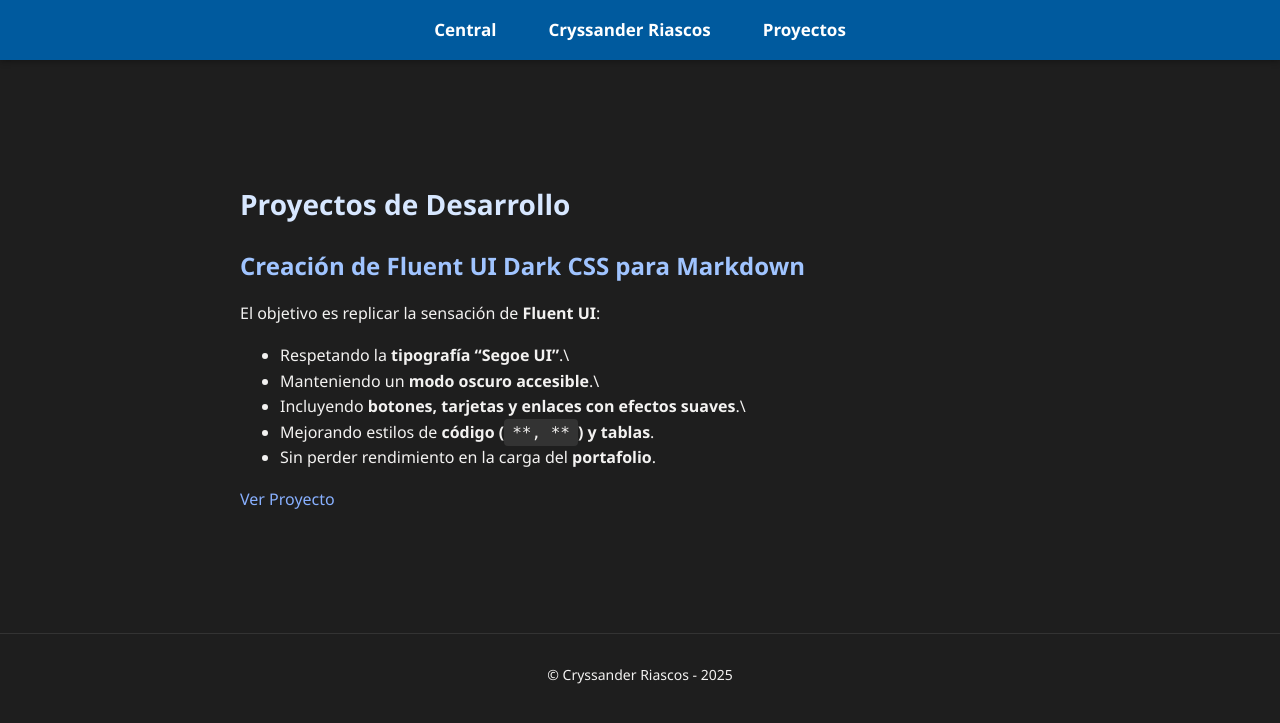
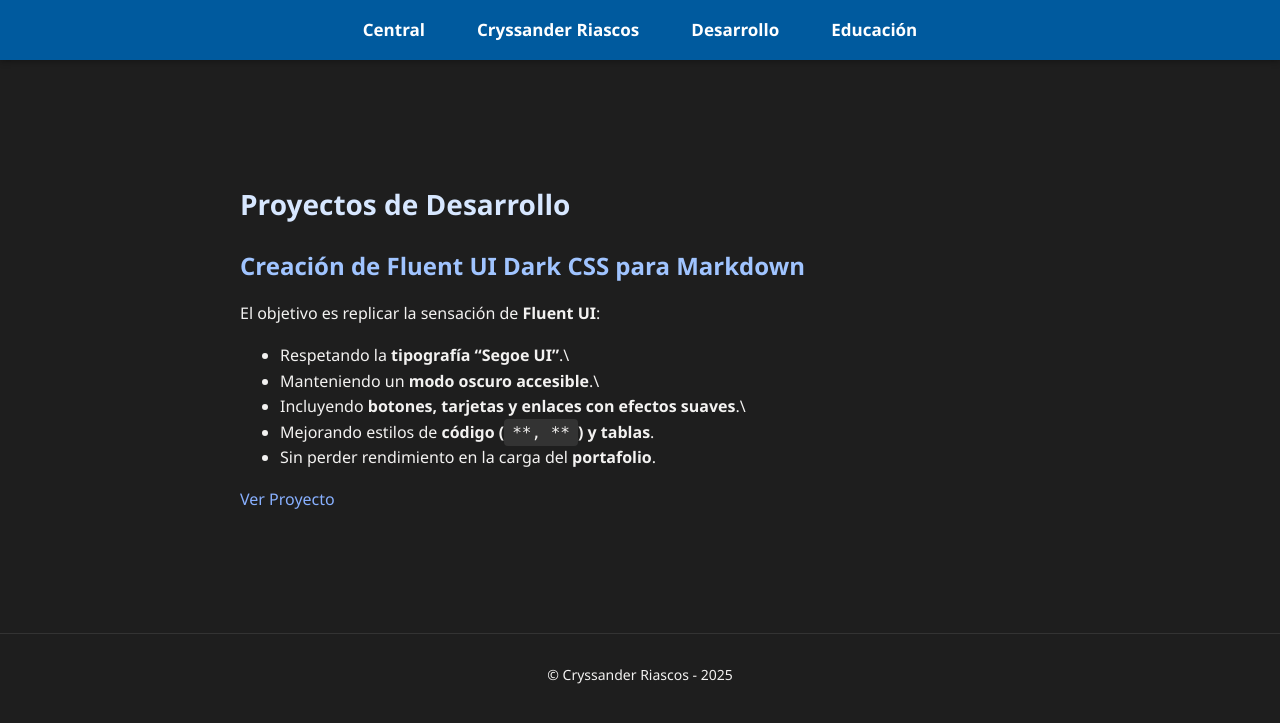
Before and after one commit to rlaricorcontinental/grupo8nrc23730, a Jekyll site: the page built from TM638231/development.md, in a window 1280 px wide. Shown: the top 723 px of the page. Built offline with Jekyll 4.4.1, drawn with Linux system fonts in a browser that asks for light colours.

Commit message:
Update tm638231-header.html

```diff
--- a/_includes/tm638231-header.html
+++ b/_includes/tm638231-header.html
@@ -3,7 +3,8 @@
         <ul>
             <li><a href="/grupo8nrc23730/">Central</a></li>
             <li><a href="/grupo8nrc23730/TM638231/">Cryssander Riascos</a></li>
-            <li><a href="/grupo8nrc23730/TM638231/projects">Proyectos</a></li>
+            <li><a href="/grupo8nrc23730/TM638231/development">Desarrollo</a></li>
+            <li><a href="/grupo8nrc23730/TM638231/education">Educación</a></li>
         </ul>
     </nav>
 </header>
```
